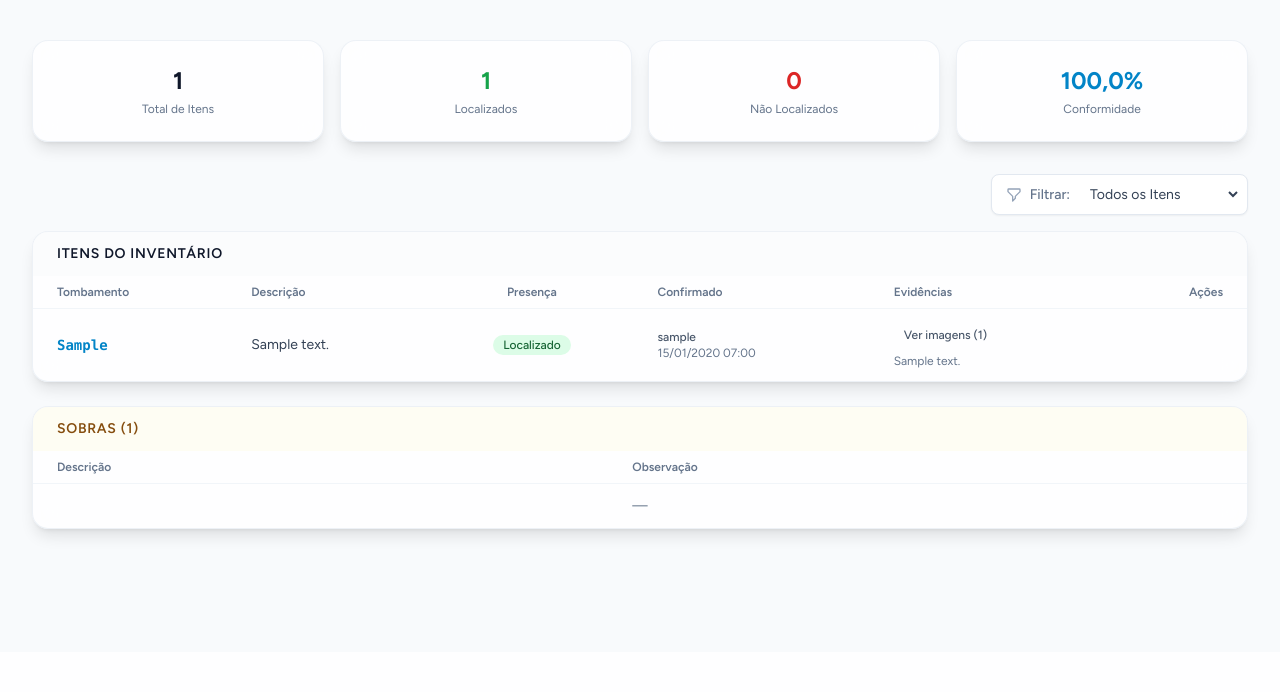
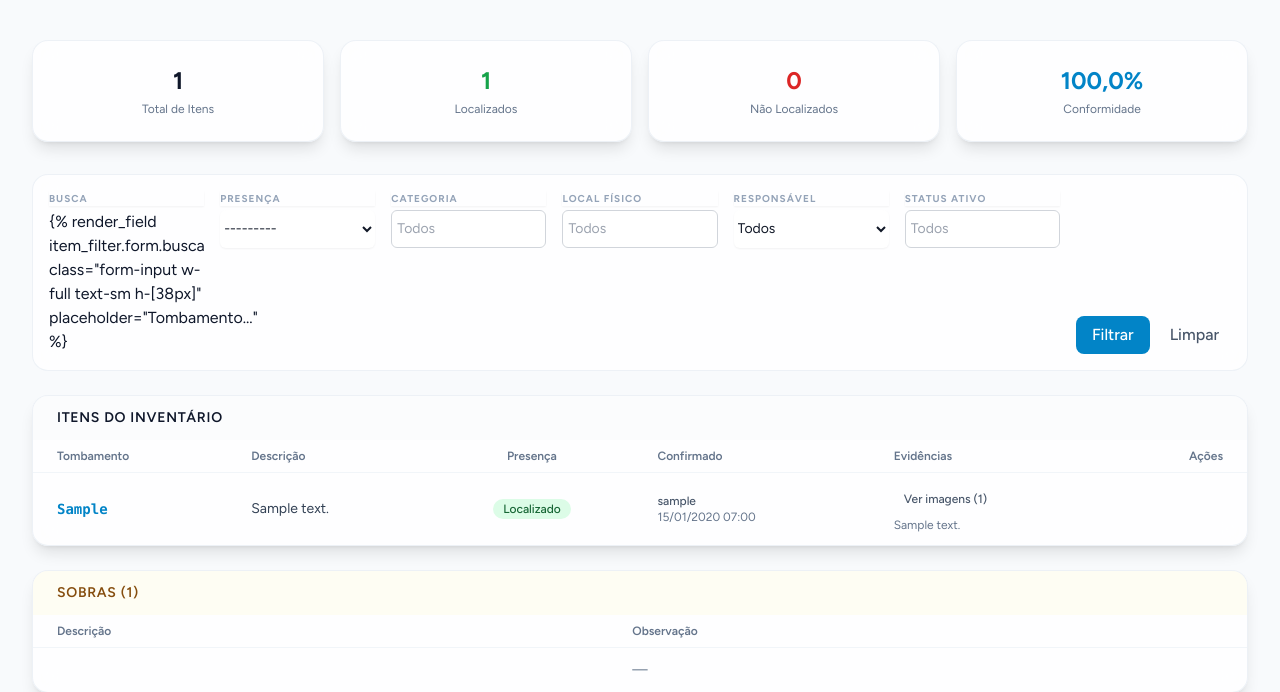
Before and after one commit to rogaciano/controle_patrimonial, a Django app: page /patrimonio/inventarios/1/ in a window 1280 px wide. Shown: the part 148-840 px from the top of the page. Before the commit the page ends 689 px from the top, so only its background shows below. Run offline with Django 5.2, Linux system fonts and the light colour scheme; a user stored in the database is signed in; tables that the repository leaves empty hold one stand-in row (values such as "Sample post"); some libraries are stand-ins or nearby versions.

Commit message:
feat: implement inventory detail page with item listing, filtering, and presence toggling.

```diff
--- a/apps/patrimonio/filters.py
+++ b/apps/patrimonio/filters.py
@@ -139,10 +139,21 @@ class InventarioItemFilter(django_filters.FilterSet):
         queryset=LocalFisico.objects.filter(ativo=True),
         label='Local Físico',
     )
+    responsavel = django_filters.ModelChoiceFilter(
+        field_name='ativo__responsavel',
+        queryset=Responsavel.objects.filter(ativo=True),
+        label='Responsável',
+        empty_label='Todos',
+    )
+    status_ativo = django_filters.MultipleChoiceFilter(
+        field_name='ativo__status',
+        choices=Ativo.Status.choices,
+        label='Status do Ativo',
+    )
 
     class Meta:
         model = InventarioItem
-        fields = ['busca', 'presenca', 'categoria', 'local_fisico']
+        fields = ['busca', 'presenca', 'categoria', 'local_fisico', 'responsavel', 'status_ativo']
 
     def filtrar_busca(self, queryset, name, value):
         return queryset.filter(
--- a/apps/patrimonio/templates/patrimonio/inventario_detail.html
+++ b/apps/patrimonio/templates/patrimonio/inventario_detail.html
@@ -52,26 +52,8 @@
     </div>
 
     <!-- Items Table -->
-    {% if itens %}
-    <!-- Filter -->
-    <div class="flex justify-end mb-4">
-        <form method="GET"
-            class="flex items-center gap-2 bg-white dark:bg-slate-800 p-1.5 rounded-lg border border-slate-200 dark:border-slate-700 shadow-sm text-sm">
-            <svg class="w-4 h-4 text-slate-400 ml-2" fill="none" stroke="currentColor" viewBox="0 0 24 24">
-                <path stroke-linecap="round" stroke-linejoin="round" stroke-width="2"
-                    d="M3 4a1 1 0 011-1h16a1 1 0 011 1v2.586a1 1 0 01-.293.707l-6.414 6.414a1 1 0 00-.293.707V17l-4 4v-6.586a1 1 0 00-.293-.707L3.293 7.293A1 1 0 013 6.586V4z">
-                </path>
-            </svg>
-            <label for="status" class="text-slate-500 font-medium">Filtrar:</label>
-            <select name="status" onchange="this.form.submit()"
-                class="bg-transparent border-none text-slate-700 dark:text-white focus:ring-0 py-1 pl-2 pr-8 cursor-pointer">
-                <option value="">Todos os Itens</option>
-                <option value="LOCALIZADO" {% if is_filtered_localizado %}selected{% endif %}>Localizados</option>
-                <option value="NAO_LOCALIZADO" {% if is_filtered_nao_localizado %}selected{% endif %}>Não Localizados
-                </option>
-            </select>
-        </form>
-    </div>
+    {% if inventario.itens.exists %}
+    {% include 'patrimonio/partials/_inventario_item_filters.html' %}
 
     <div class="glass rounded-2xl overflow-hidden shadow-lg mb-6">
         <div class="px-6 py-3 bg-slate-50/50 dark:bg-slate-800/50">
--- /dev/null
+++ b/apps/patrimonio/templates/patrimonio/partials/_inventario_item_filters.html
@@ -0,0 +1,45 @@
+<!-- Inventario Item Filters Partial -->
+{% load widget_tweaks %}
+<div class="glass rounded-2xl p-4 mb-6">
+    <form method="GET" action="{% url 'patrimonio:inventario-detail' inventario.pk %}"
+        class="grid grid-cols-1 md:grid-cols-4 lg:grid-cols-7 gap-4">
+        <div>
+            <label
+                class="block text-[10px] font-bold text-slate-400 dark:text-slate-500 uppercase tracking-widest mb-1 shadow-sm">Busca</label>
+            {% render_field item_filter.form.busca class="form-input w-full text-sm h-[38px]"
+            placeholder="Tombamento..." %}
+        </div>
+        <div>
+            <label
+                class="block text-[10px] font-bold text-slate-400 dark:text-slate-500 uppercase tracking-widest mb-1 shadow-sm">Presença</label>
+            {% render_field item_filter.form.presenca class="form-input w-full text-sm h-[38px]" %}
+        </div>
+        <div>
+            <label
+                class="block text-[10px] font-bold text-slate-400 dark:text-slate-500 uppercase tracking-widest mb-1 shadow-sm">Categoria</label>
+            {% render_field item_filter.form.categoria class="form-input select2-multiple w-full text-sm" %}
+        </div>
+        <div>
+            <label
+                class="block text-[10px] font-bold text-slate-400 dark:text-slate-500 uppercase tracking-widest mb-1 shadow-sm">Local
+                Físico</label>
+            {% render_field item_filter.form.local_fisico class="form-input select2-multiple w-full text-sm" %}
+        </div>
+        <div>
+            <label
+                class="block text-[10px] font-bold text-slate-400 dark:text-slate-500 uppercase tracking-widest mb-1 shadow-sm">Responsável</label>
+            {% render_field item_filter.form.responsavel class="form-input w-full text-sm h-[38px]" %}
+        </div>
+        <div>
+            <label
+                class="block text-[10px] font-bold text-slate-400 dark:text-slate-500 uppercase tracking-widest mb-1 shadow-sm">Status
+                Ativo</label>
+            {% render_field item_filter.form.status_ativo class="form-input select2-multiple w-full text-sm" %}
+        </div>
+        <div class="flex items-end gap-2">
+            <button type="submit" class="btn-primary h-[38px] w-full text-center justify-center">Filtrar</button>
+            <a href="{% url 'patrimonio:inventario-detail' inventario.pk %}"
+                class="btn-ghost-secondary h-[38px] flex items-center">Limpar</a>
+        </div>
+    </form>
+</div>
--- a/apps/patrimonio/views.py
+++ b/apps/patrimonio/views.py
@@ -37,7 +37,7 @@ from django.views.generic import (
 from django_filters.views import FilterView
 from auditlog.models import LogEntry
 
-from .filters import AtivoFilter, InventarioFilter, MovimentacaoFilter
+from .filters import AtivoFilter, InventarioFilter, MovimentacaoFilter, InventarioItemFilter
 from .forms import (
     AtivoForm,
     AtivoImagemForm,
@@ -1291,14 +1291,10 @@ class InventarioDetailView(LoginRequiredMixin, DetailView):
         )
 
         # Filtros
-        status_filter = self.request.GET.get('status')
-        if status_filter:
-            itens = itens.filter(presenca=status_filter)
+        item_filter = InventarioItemFilter(self.request.GET, queryset=itens)
+        ctx['item_filter'] = item_filter
+        ctx['itens'] = item_filter.qs
 
-        ctx['itens'] = itens
-        ctx['status_filter'] = status_filter
-        ctx['is_filtered_localizado'] = (status_filter == 'LOCALIZADO')
-        ctx['is_filtered_nao_localizado'] = (status_filter == 'NAO_LOCALIZADO')
 
         ctx['sobras'] = inv.sobras.all()
         ctx['localizados'] = inv.itens.filter(presenca='LOCALIZADO').count()
```
